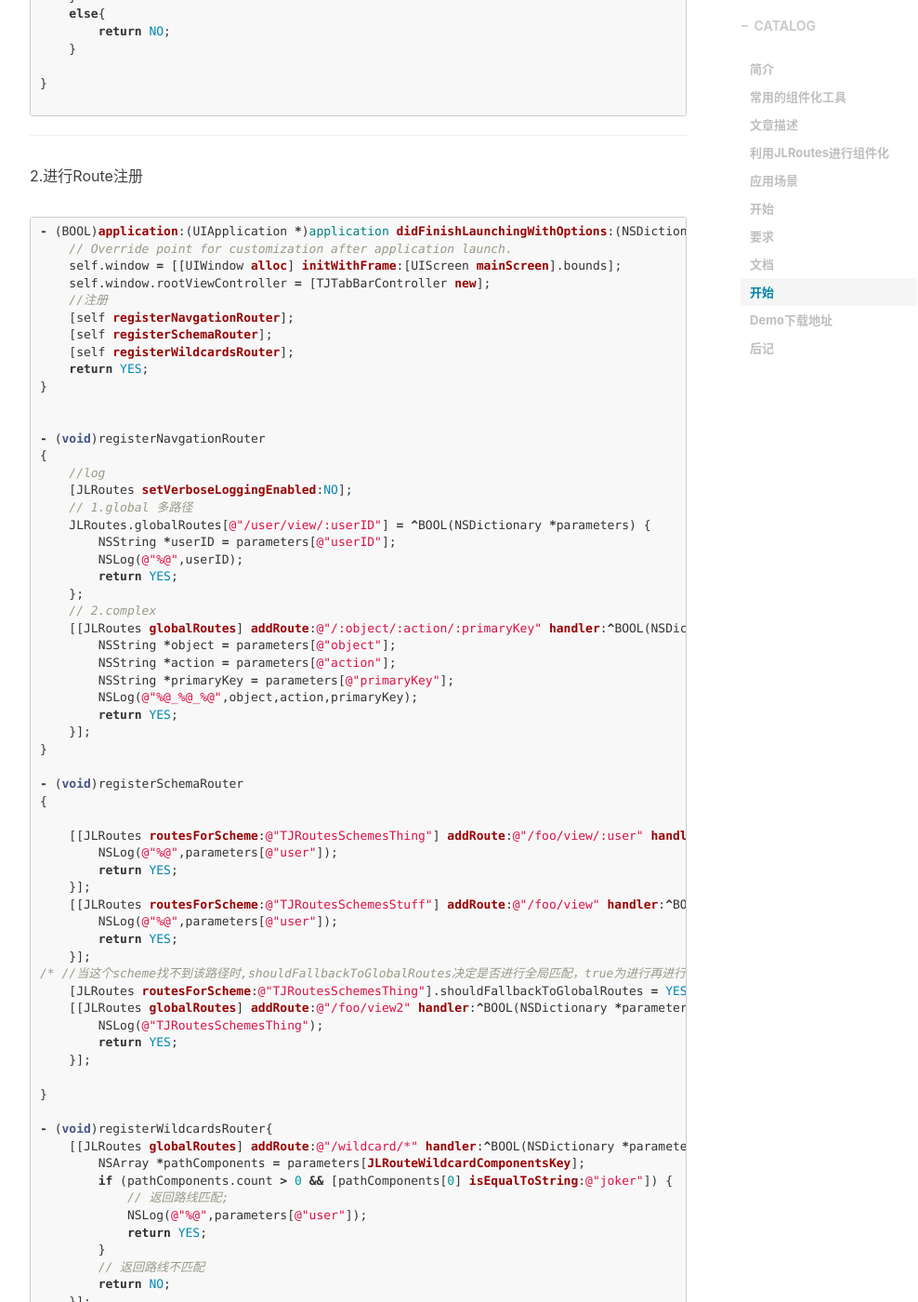
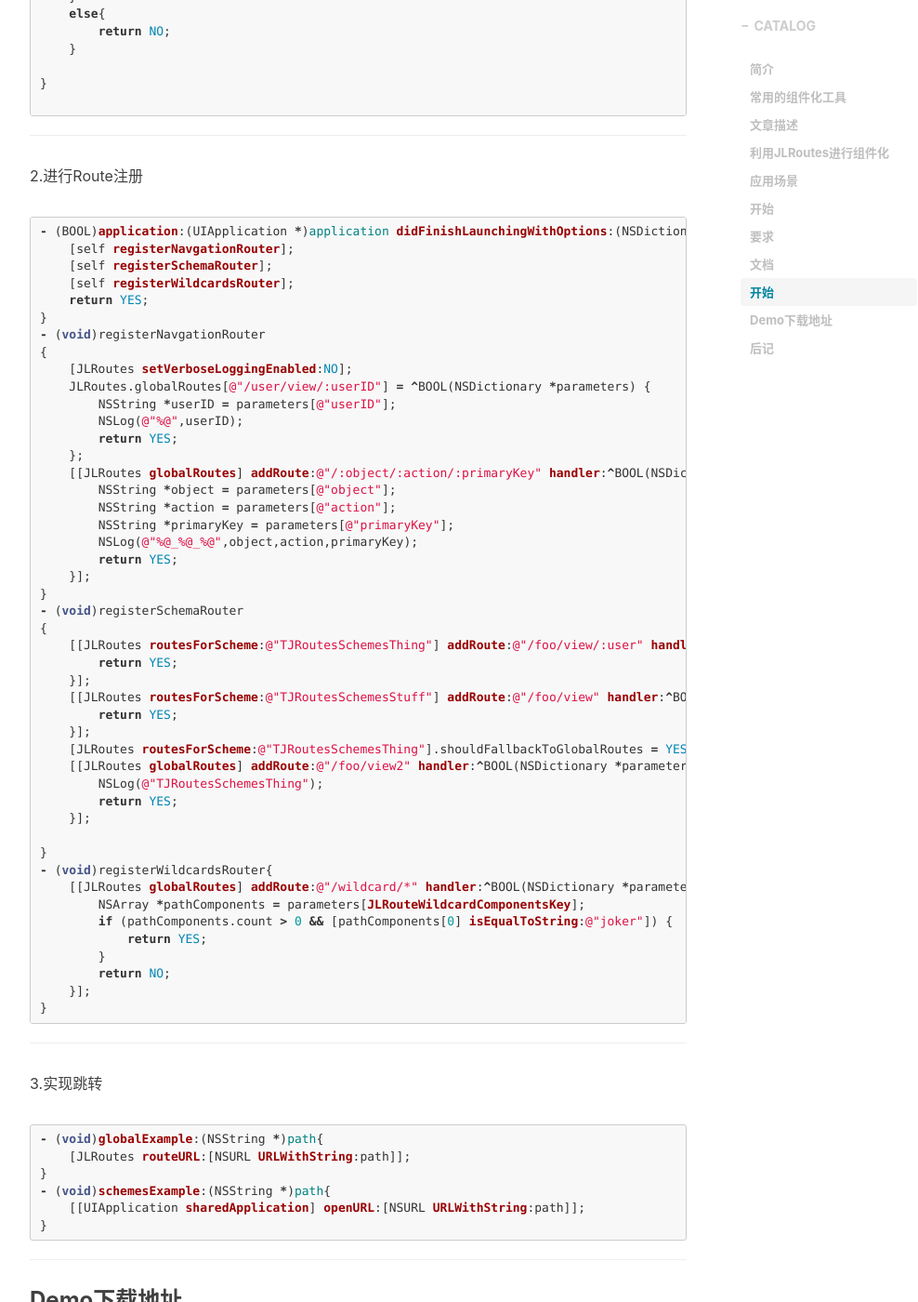
Before and after one commit to wangpt/wangpt.github.io, a Jekyll site: the page built from _posts/2018-08-30-routes-mark.markdown, in a window 1280 px wide and 1400 px high, scrolled down 2135 px. Shown: the whole window at 93% size, without its empty margins (233-1221 px from the left). Built offline with Jekyll 4.4.1, drawn with Linux system fonts in a browser that asks for light colours; nearby versions of some CDN libraries; comment, search, counter and statistics services are not loaded.

Commit message:
Fix Routes

````diff
--- a/_posts/2018-08-30-routes-mark.markdown
+++ b/_posts/2018-08-30-routes-mark.markdown
@@ -70,28 +70,19 @@ tags:
 2.进行Route注册
 ``` objc
 - (BOOL)application:(UIApplication *)application didFinishLaunchingWithOptions:(NSDictionary *)launchOptions {
-    // Override point for customization after application launch.
-    self.window = [[UIWindow alloc] initWithFrame:[UIScreen mainScreen].bounds];
-    self.window.rootViewController = [TJTabBarController new];
-    //注册
     [self registerNavgationRouter];
     [self registerSchemaRouter];
     [self registerWildcardsRouter];
     return YES;
 }
-
-
 - (void)registerNavgationRouter
 {
-    //log
     [JLRoutes setVerboseLoggingEnabled:NO];
-    // 1.global  多路径
     JLRoutes.globalRoutes[@"/user/view/:userID"] = ^BOOL(NSDictionary *parameters) {
         NSString *userID = parameters[@"userID"];
         NSLog(@"%@",userID);
         return YES;
     };
-    // 2.complex
     [[JLRoutes globalRoutes] addRoute:@"/:object/:action/:primaryKey" handler:^BOOL(NSDictionary *parameters) {
         NSString *object = parameters[@"object"];
         NSString *action = parameters[@"action"];
@@ -100,25 +91,14 @@ tags:
         return YES;
     }];
 }
-
 - (void)registerSchemaRouter
 {
-
     [[JLRoutes routesForScheme:@"TJRoutesSchemesThing"] addRoute:@"/foo/view/:user" handler:^BOOL(NSDictionary<NSString *,id> * _Nonnull parameters) {
-        NSLog(@"%@",parameters[@"user"]);
         return YES;
     }];
     [[JLRoutes routesForScheme:@"TJRoutesSchemesStuff"] addRoute:@"/foo/view" handler:^BOOL(NSDictionary<NSString *,id> * _Nonnull parameters) {
-        NSLog(@"%@",parameters[@"user"]);
         return YES;
     }];
-/*
-    //当这个scheme找不到该路径时,shouldFallbackToGlobalRoutes决定是否进行全局匹配，true为进行再进行全局搜索
-    [[JLRoutes routesForScheme:@"TJRoutesSchemesThing"] addRoute:@"/foo/view2" handler:^BOOL(NSDictionary<NSString *,id> * _Nonnull parameters) {
-        NSLog(@"%@",parameters[@"user"]);
-        return YES;
-    }];
- */
     [JLRoutes routesForScheme:@"TJRoutesSchemesThing"].shouldFallbackToGlobalRoutes = YES;
     [[JLRoutes globalRoutes] addRoute:@"/foo/view2" handler:^BOOL(NSDictionary *parameters) {
         NSLog(@"TJRoutesSchemesThing");
@@ -126,32 +106,25 @@ tags:
     }];
 
 }
-
 - (void)registerWildcardsRouter{
     [[JLRoutes globalRoutes] addRoute:@"/wildcard/*" handler:^BOOL(NSDictionary *parameters) {
         NSArray *pathComponents = parameters[JLRouteWildcardComponentsKey];
         if (pathComponents.count > 0 && [pathComponents[0] isEqualToString:@"joker"]) {
-            // 返回路线匹配;
-            NSLog(@"%@",parameters[@"user"]);
             return YES;
         }
-        // 返回路线不匹配
         return NO;
     }];
-
 }
 ```
 ---
 3.实现跳转
 
 ``` objc
-
 - (void)globalExample:(NSString *)path{
     [JLRoutes routeURL:[NSURL URLWithString:path]];
 }
 - (void)schemesExample:(NSString *)path{
     [[UIApplication sharedApplication] openURL:[NSURL URLWithString:path]];
-
 }
 ```
 ---
````
